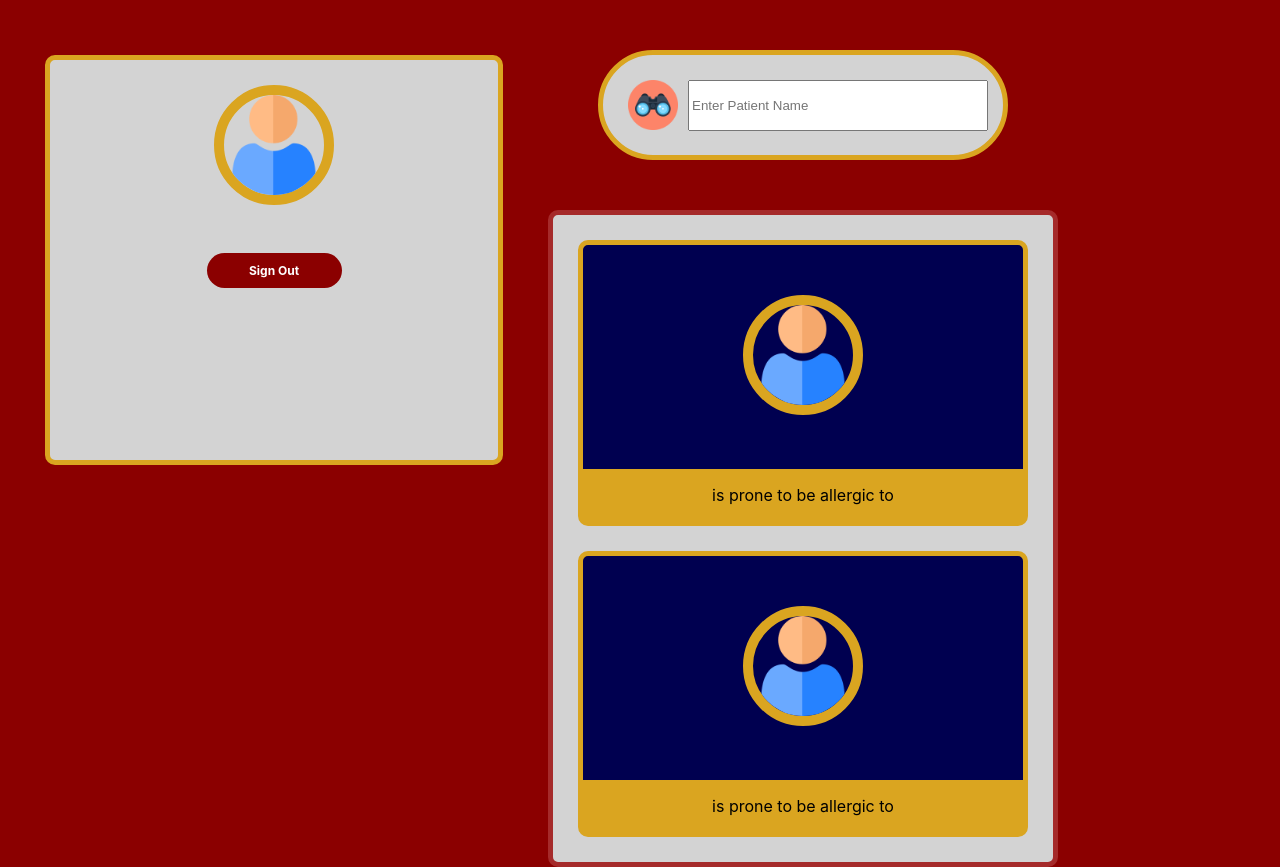
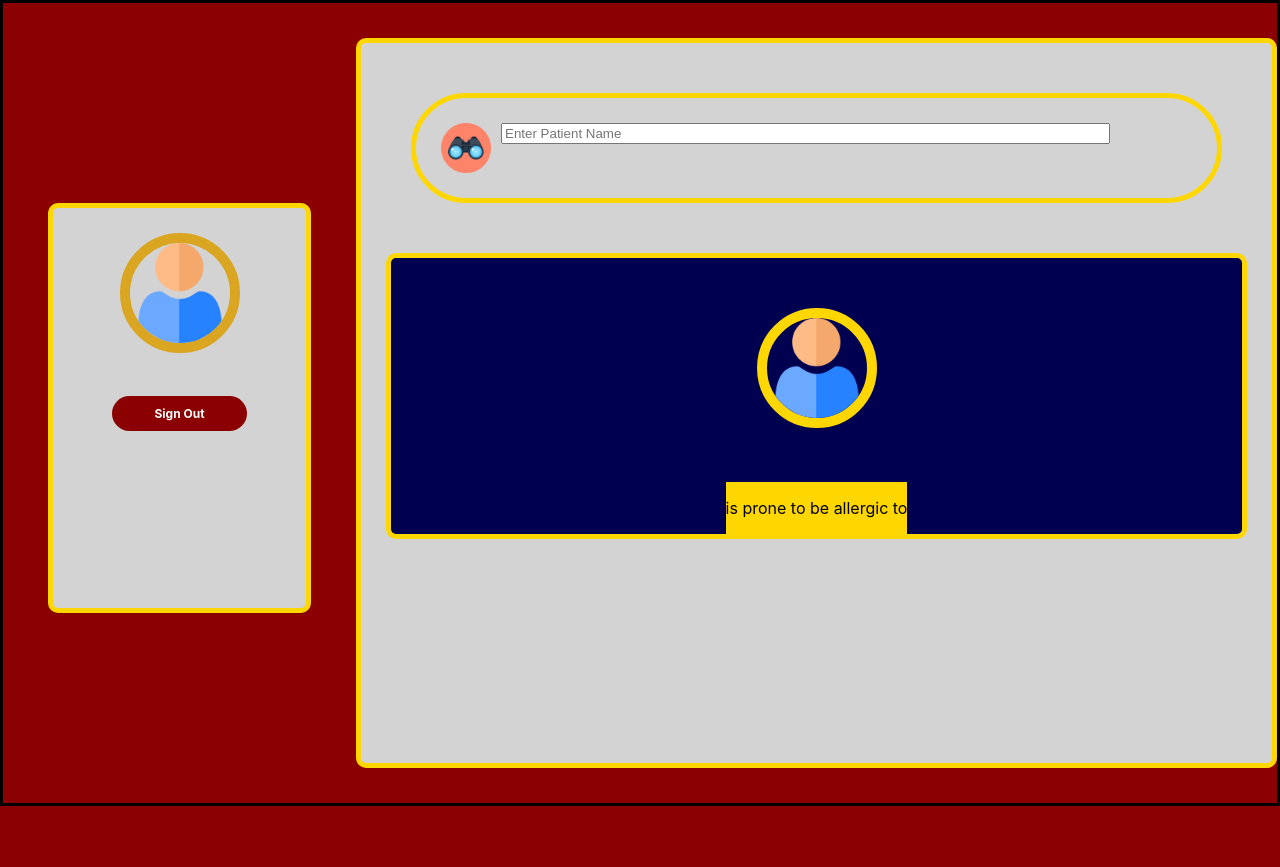
Before and after one commit to jdutchik/SE491Group13, a React (Create React App) app in the folder se491project/: page /doctor in a window 1280 px wide. After the commit the page ends 806 px from the top, so only its background shows below. Built offline with nearby package versions, Linux system fonts and the light colour scheme.

Commit message:
more style change

```diff
--- a/se491project/src/components/Doctor/Doctor.css
+++ b/se491project/src/components/Doctor/Doctor.css
@@ -5,8 +5,14 @@ body {
 .doctorContain {
     display: flex;
     flex-direction: row;
+    align-items: center;
+    justify-content: flex-start;
     background: darkred;
+
     height: 100vh;
+
+    border: solid;
+    border-color: black;
 }
 
 .quickInfo {
@@ -14,11 +20,13 @@ body {
     flex-direction: column;
     align-items: center;
     background-color: lightgray;
+
     margin: 55px 45px 45px 45px;
-    width: 35%;
-    height: 400px;
+    width: 25%;
+    height: 50vh;
+
     border-radius: 10px;
-    border-color: goldenrod;
+    border-color: gold;
     border-style: solid;
     border-width: 5px;
 }
@@ -45,7 +53,7 @@ body {
     display: flex;
     background-color: lightgray;
     border-radius: 75px;
-    border-color: goldenrod;
+    border-color: gold;
     border-style: solid;
     border-width: 5px;
 }
@@ -65,10 +73,12 @@ body {
 
 .patientResults {
     background-color: lightgray;
-    height: 850px;
-    width: 500px;
+
+    height: 90vh;
+    width: 90%;
+
     border-radius: 10px;
-    border-color: brown;
+    border-color: gold;
     border-style: solid;
     border-width: 5px;
 }
@@ -80,7 +90,7 @@ body {
     background-color: rgb(0, 0, 80);
     margin: 25px;
     border-radius: 10px;
-    border-color: goldenrod;
+    border-color: gold;
     border-style: solid;
     border-width: 5px;
 }
@@ -91,10 +101,8 @@ body {
 }
 
 .patientImg img{
-    width: 100px;
-    height: 100px;
     border-radius: 100px;
-    border-color: goldenrod;
+    border-color: gold;
     border-style: solid;
     border-width: 10px;
 }
@@ -103,8 +111,8 @@ body {
     display: flex;
     flex-direction: column;
     align-items: center;
-    background-color: goldenrod;
-    width: 100%;
+    background-color: gold;
+
 }
 
 .patientQuickInfo {
--- a/se491project/src/components/Doctor/Doctor.jsx
+++ b/se491project/src/components/Doctor/Doctor.jsx
@@ -68,24 +68,10 @@ const Doctor = () => {
                 </div>
             </div>
 
-            <div className="patientInfo">
+            <div className="patientResults">
                 <div className="search">
                     <img src={searchIcon} alt="" />
                     <input type='searchBar' placeHolder='Enter Patient Name' />
-                </div>
-
-                <div className="patientResults">
-                    <div className="patient">
-                        <div className="patientImg">
-                            <div className="picture">
-                                <img src={person}></img>
-                            </div>
-                        </div>
-                        <div className="patientSum">
-                            <div className="patientQuickInfo"></div>
-                            <p>is prone to be allergic to</p>
-                            <div className="allergen"></div>
-                        </div>
                 </div>
 
                 <div className="patient">
@@ -102,7 +88,6 @@ const Doctor = () => {
                 </div>
             </div>
         </div>
-        </div>
     )
 }
 
```
Lines whose indentation alone changed are shown as unchanged.
